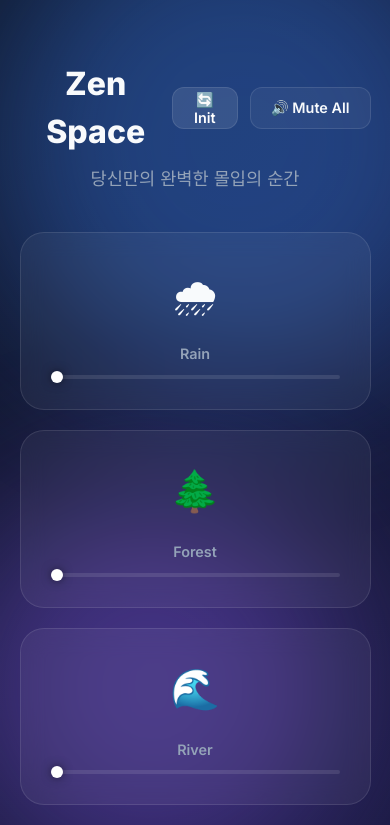
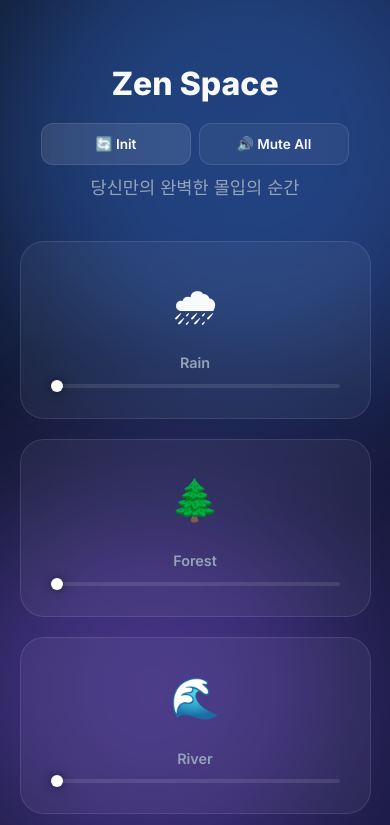
Before and after one commit to CZ-punk/gemini, a React (Vite) app: page / in a window 390 px wide. Shown: the top 825 px of the page. Built offline with nearby package versions, Linux system fonts and the light colour scheme.

Commit message:
Fix: Prevent button text wrap and optimize mobile header layout

```diff
--- a/src/App.css
+++ b/src/App.css
@@ -109,7 +109,7 @@
   display: flex;
   align-items: center;
   justify-content: center;
-  padding: 0 20px;
+  padding: 0 16px; /* 좌우 패딩 미세 축소 */
   background: rgba(255, 255, 255, 0.1);
   border: 1px solid var(--glass-border);
   border-radius: 12px;
@@ -119,6 +119,7 @@
   color: white;
   cursor: pointer;
   box-sizing: border-box;
+  white-space: nowrap; /* 줄바꿈 방지 */
 }
 
 .init-control:hover {
@@ -131,14 +132,14 @@
   display: flex;
   align-items: center;
   justify-content: center;
-  padding: 0 20px;
+  padding: 0 16px; /* 좌우 패딩 미세 축소 */
   background: var(--glass-bg);
   border: 1px solid var(--glass-border);
   border-radius: 12px;
   font-size: 0.9rem;
   font-weight: 600;
   transition: all 0.3s ease;
-  white-space: nowrap;
+  white-space: nowrap; /* 줄바꿈 방지 */
   box-sizing: border-box;
 }
 
@@ -171,4 +172,20 @@
   .zen-app {
     padding: 60px 0;
   }
+  .header-top {
+    flex-direction: column;
+    gap: 15px;
+    align-items: center;
+  }
+  .header-controls {
+    width: 100%;
+    justify-content: center;
+    gap: 8px;
+  }
+  .init-control, .master-control {
+    flex: 1;
+    max-width: 150px;
+    font-size: 0.85rem;
+    padding: 0 10px;
+  }
 }
```
